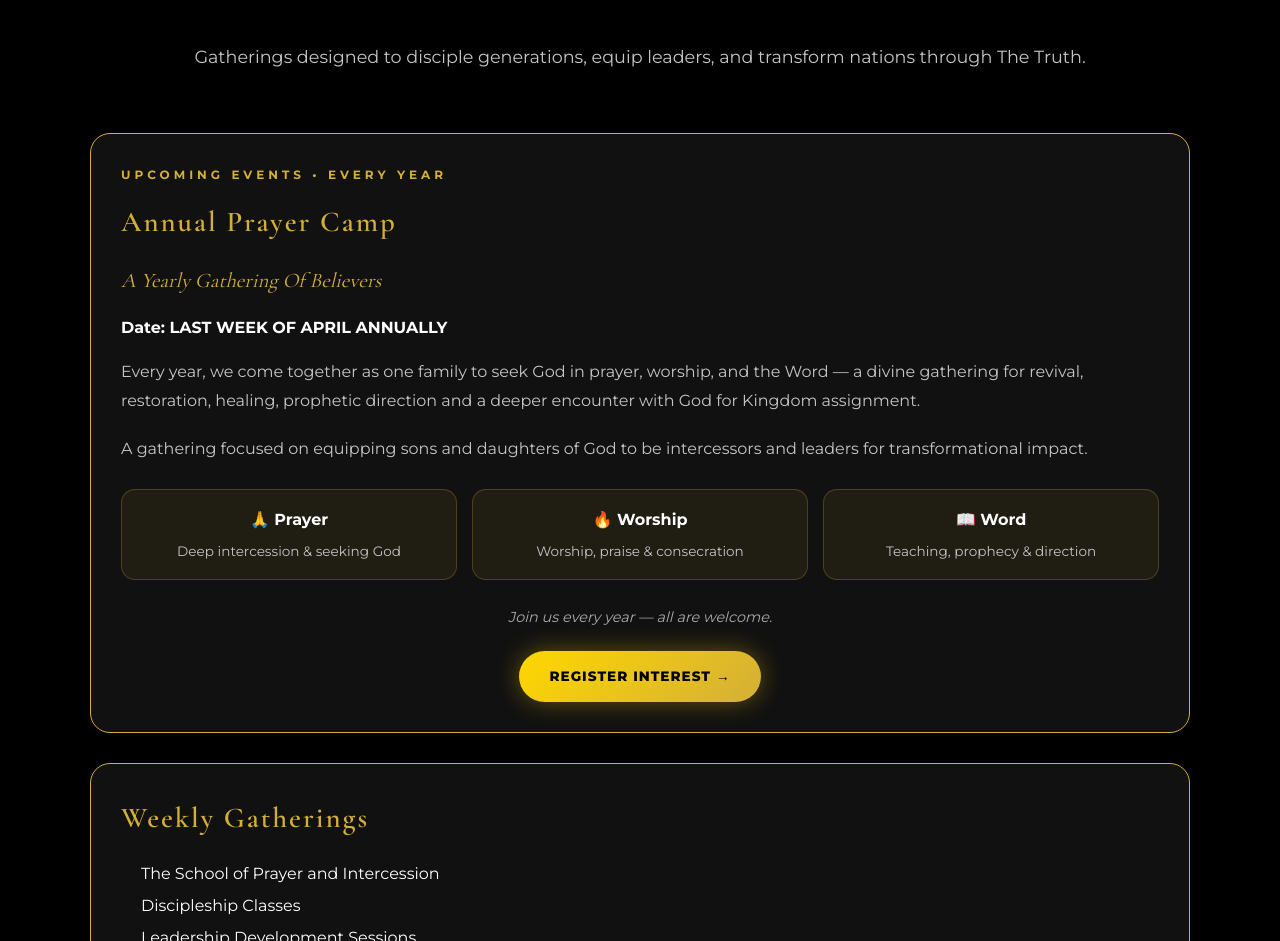
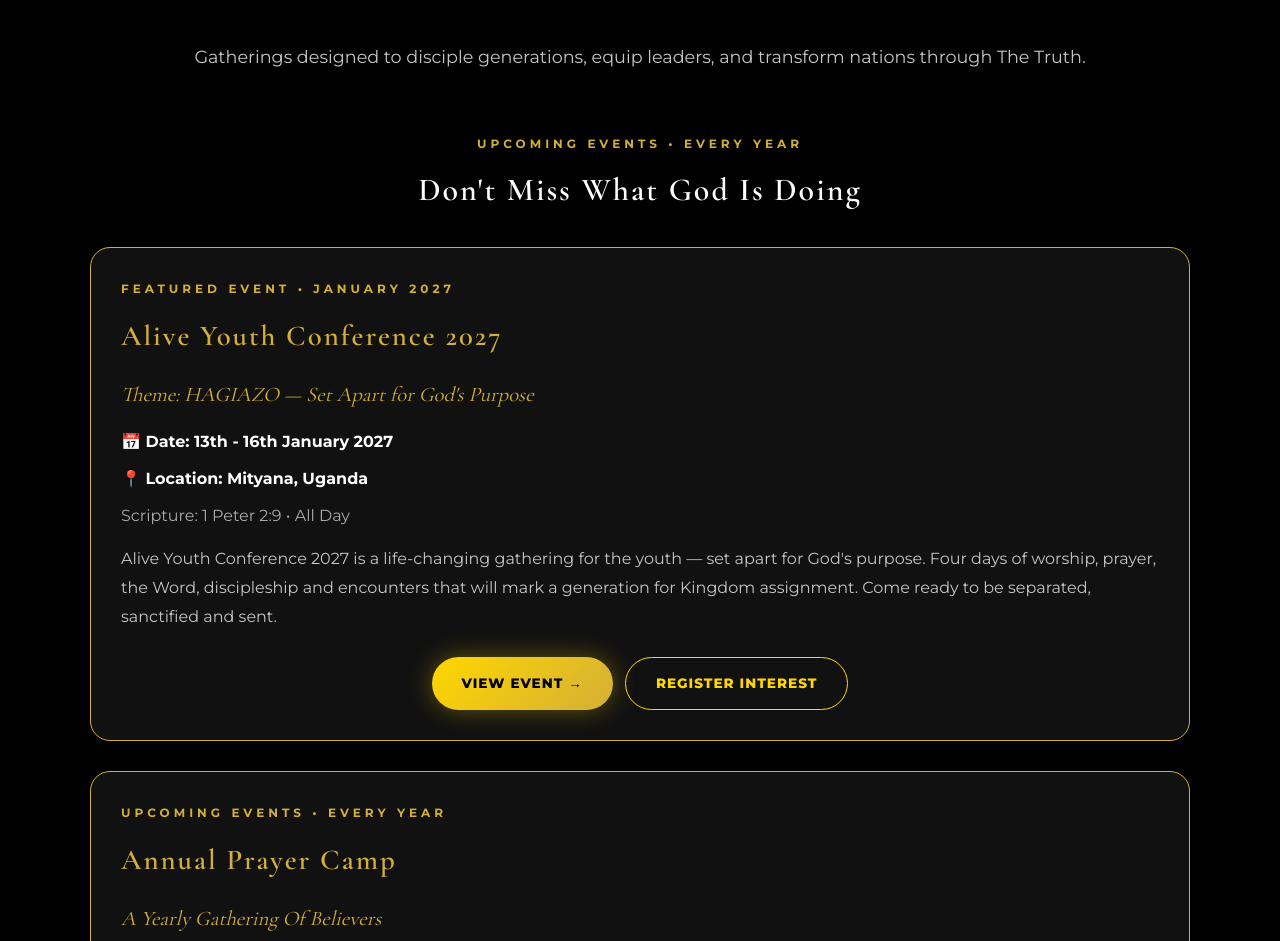
Before and after one commit to HABERTMANDE/websiteanazao, a React (Vite) app: page /events in a window 1280 px wide. Shown: the part 320-1261 px from the top of the page. Built offline with nearby package versions, Linux system fonts and the light colour scheme.

Commit message:
add alive 2027 and reorder events

```diff
--- a/src/pages/Events.jsx
+++ b/src/pages/Events.jsx
@@ -14,6 +14,36 @@ function Events() {
     color: colors.gold,
     marginBottom: "15px",
     fontSize: "1.8rem",
+  };
+
+  // MODIFICATION: Button styles for Alive card
+  const goldBtn = {
+    display: "inline-flex",
+    alignItems: "center",
+    justifyContent: "center",
+    padding: "14px 30px",
+    borderRadius: "50px",
+    background: "linear-gradient(135deg,#FFD700,#D4AF37)",
+    color: "#000",
+    textDecoration: "none",
+    fontSize: "0.85rem",
+    fontWeight: 800,
+    letterSpacing: "1px",
+    boxShadow: "0 0 25px rgba(255,215,0,.35)",
+  };
+
+  const outlineBtn = {
+    display: "inline-flex",
+    alignItems: "center",
+    justifyContent: "center",
+    padding: "14px 30px",
+    borderRadius: "50px",
+    border: "1px solid #FFD700",
+    color: "#FFD700",
+    textDecoration: "none",
+    fontSize: "0.85rem",
+    fontWeight: 800,
+    letterSpacing: "1px",
   };
 
   return (
@@ -61,6 +91,44 @@ function Events() {
           margin: "0 auto",
         }}
       >
+        {/* ===== MODIFICATION: UPCOMING EVENTS HEADER - DECENT ORDER STARTS HERE ===== */}
+        <div style={{ textAlign: "center", marginBottom: "30px" }}>
+          <p style={{ color: colors.gold, letterSpacing: "4px", textTransform: "uppercase", fontSize: "0.75rem", fontWeight: 700, marginBottom: "8px" }}>
+            Upcoming Events • Every Year
+          </p>
+          <h2 style={{ color: "white", fontSize: "2rem", margin: 0 }}>Don't Miss What God Is Doing</h2>
+        </div>
+
+        {/* ===== MODIFICATION 1: NEW CARD - ALIVE YOUTH CONFERENCE 2027 - ADDED FIRST ===== */}
+        <div style={cardStyle}>
+          <p style={{ color: colors.gold, letterSpacing: "4px", textTransform: "uppercase", fontSize: "0.75rem", fontWeight: 700, marginBottom: "12px" }}>
+            Featured Event • January 2027
+          </p>
+
+          <h2 style={titleStyle}>Alive Youth Conference 2027</h2>
+
+          <p style={{ color: colors.gold, fontFamily: "'Cormorant Garamond', serif", fontSize: "1.3rem", fontStyle: "italic", marginBottom: "15px" }}>
+            Theme: HAGIAZO — Set Apart for God's Purpose
+          </p>
+
+          <p style={{ marginBottom: "8px", fontWeight: 700 }}>📅 Date: 13th - 16th January 2027</p>
+          <p style={{ marginBottom: "8px", fontWeight: 700 }}>📍 Location: Mityana, Uganda</p>
+          <p style={{ marginBottom: "15px", color: "#AAAAAA" }}>Scripture: 1 Peter 2:9 • All Day</p>
+
+          <p style={{ color: "#C5C5C5", lineHeight: 1.8, marginBottom: "25px" }}>
+            Alive Youth Conference 2027 is a life-changing gathering for the youth — set apart for God's purpose. Four days of worship, prayer, the Word, discipleship and encounters that will mark a generation for Kingdom assignment. Come ready to be separated, sanctified and sent.
+          </p>
+
+          <div style={{ display: "flex", gap: "12px", flexWrap: "wrap", justifyContent: "center" }}>
+            <Link to="/contact" onClick={() => window.scrollTo(0, 0)} style={goldBtn}>
+              VIEW EVENT →
+            </Link>
+            <Link to="/contact" onClick={() => window.scrollTo(0, 0)} style={outlineBtn}>
+              REGISTER INTEREST
+            </Link>
+          </div>
+        </div>
+
         {/* ===== UPCOMING EVENTS - ANNUAL PRAYER CAMP - TIMELESS ===== */}
         <div style={cardStyle}>
           <p
```
